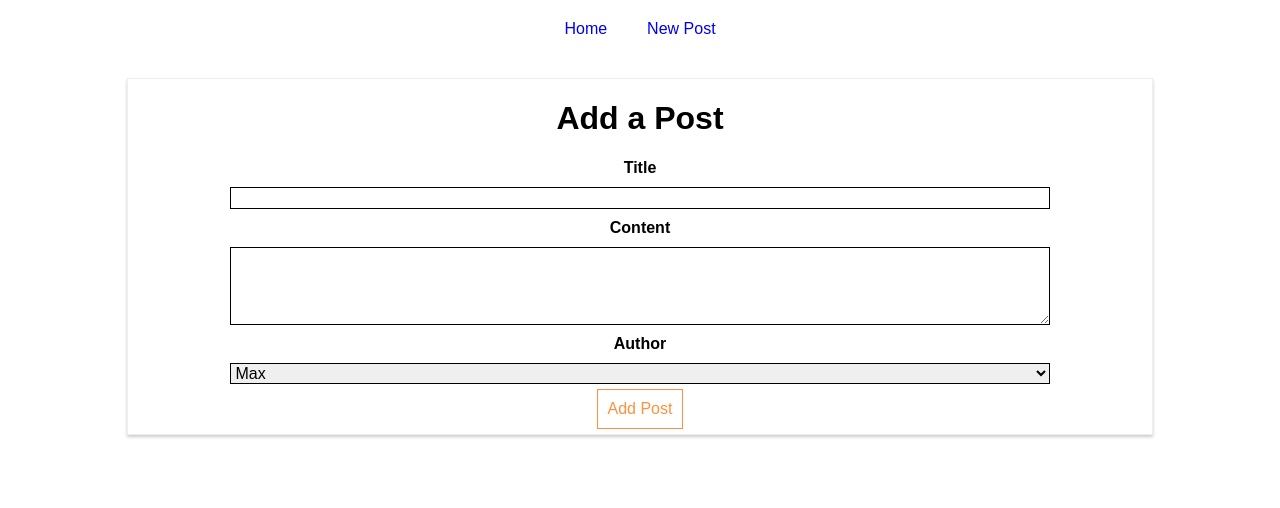
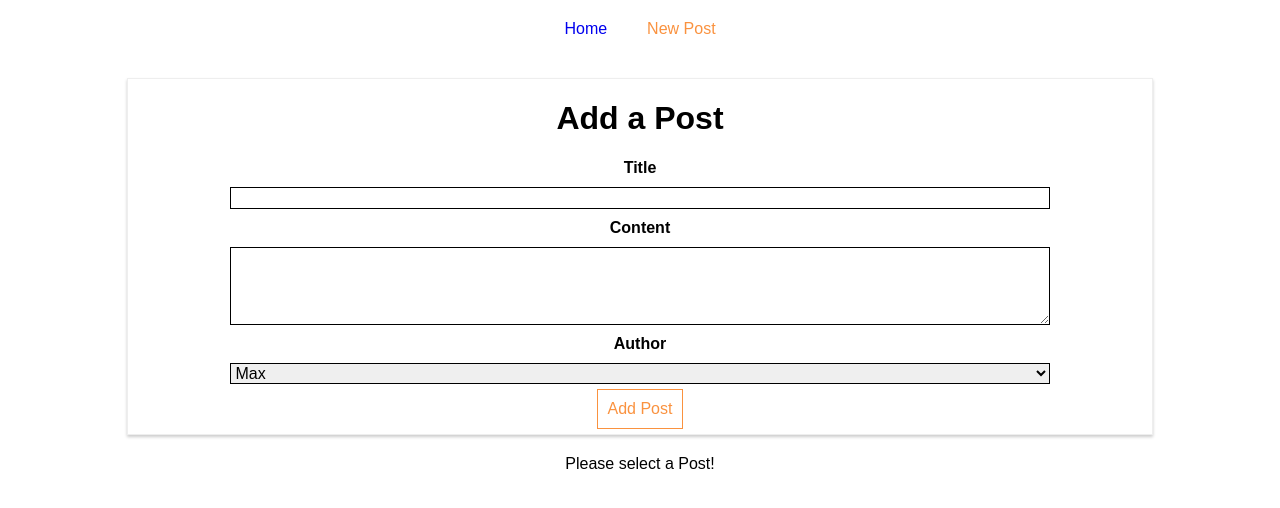
Before and after one commit to beatriz1304/react-axios, a React (Create React App) app: page /new-post in a window 1280 px wide. Shown: the top 508 px of the page. Built offline with nearby package versions, Linux system fonts and the light colour scheme.

Commit message:
Implements detail post route passing parameters

```diff
--- a/src/containers/Blog/Blog.css
+++ b/src/containers/Blog/Blog.css
@@ -17,6 +17,7 @@
 }
 
 .Blog a:hover,
-.Blog a:active {
+.Blog a:active,
+.Blog a.active {
   color: #fa923f;
 }
--- a/src/containers/Blog/Blog.js
+++ b/src/containers/Blog/Blog.js
@@ -1,9 +1,10 @@
 import React, { Component } from 'react';
-import { Route } from 'react-router-dom';
+import { Route, NavLink } from 'react-router-dom';
 
 import './Blog.css';
 import Posts from './Posts/Posts';
 import NewPost from './NewPost/NewPost';
+import FullPost from './FullPost/FullPost';
 
 class Blog extends Component {
 
@@ -13,14 +14,26 @@
                 <header>
                   <nav>
                     <ul>
-                      <li><a href="/">Home</a></li>
-                      <li><a href="/new-post">New Post</a></li>
+                      <li><NavLink
+                          to="/"
+                          exact
+                          activeClassName="my-active"
+                          activeStyle={{
+                              color: '#fa923f',
+                              textDecoration: 'underline'
+                          }}>Home</NavLink></li>
+                      <li><NavLink to ={{
+                              pathname: '/new-post',
+                              hash: '#submit',
+                              search: '?quick-submit=true'
+                          }}>New Post</NavLink></li>
                     </ul>
                   </nav>
                 </header>
                 {/* <Route path="/" exact render={() => <h1>Home</h1>}/> */}
                 <Route path="/" exact component={Posts} />
                 <Route path="/new-post" component={NewPost} />
+                <Route path="/:id" exact component={FullPost} />
             </div>
         );
     }
--- a/src/containers/Blog/Posts/Posts.js
+++ b/src/containers/Blog/Posts/Posts.js
@@ -1,5 +1,6 @@
 import React, { Component } from 'react';
 import axios from '../../../axios';
+import { Link } from 'react-router-dom';
 
 import Post from '../../../components/Post/Post';
 import './Posts.css';
@@ -10,6 +11,7 @@
   }
 
   componentDidMount() {
+      console.log(this.props);
       axios.get('/posts')
           .then(response => {
             const posts = response.data.slice(0, 4);
@@ -35,12 +37,14 @@
     let posts = <p style={{textAlign: 'center'}}>Something went wrong!</p>;
     if(!this.state.error) {
         posts = this.state.posts.map(post => {
-            return <Post
-                key={post.id}
-                title={post.title}
-                author={post.author}
-                clicked={() => this.postSelectedHandler(post.id)}/>
-            });
+          return (
+            <Link to={'/' + post.id} key={post.id}>
+              <Post
+                  title={post.title}
+                  author={post.author}
+                  clicked={() => this.postSelectedHandler(post.id)}/>
+            </Link>);
+        });
     }
 
     return (
```
Also changed, not shown: src/components/Post/Post.js (+5 -5 lines).
